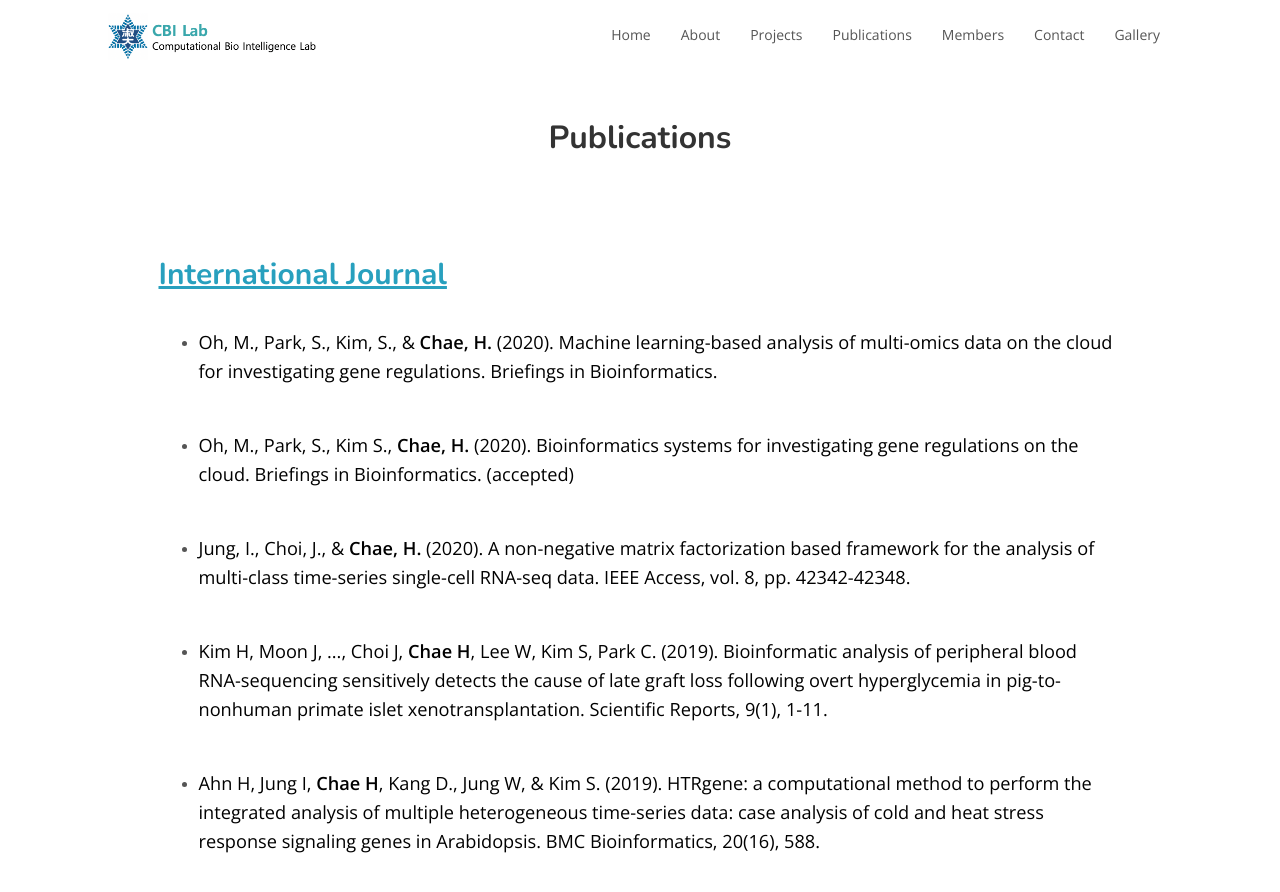
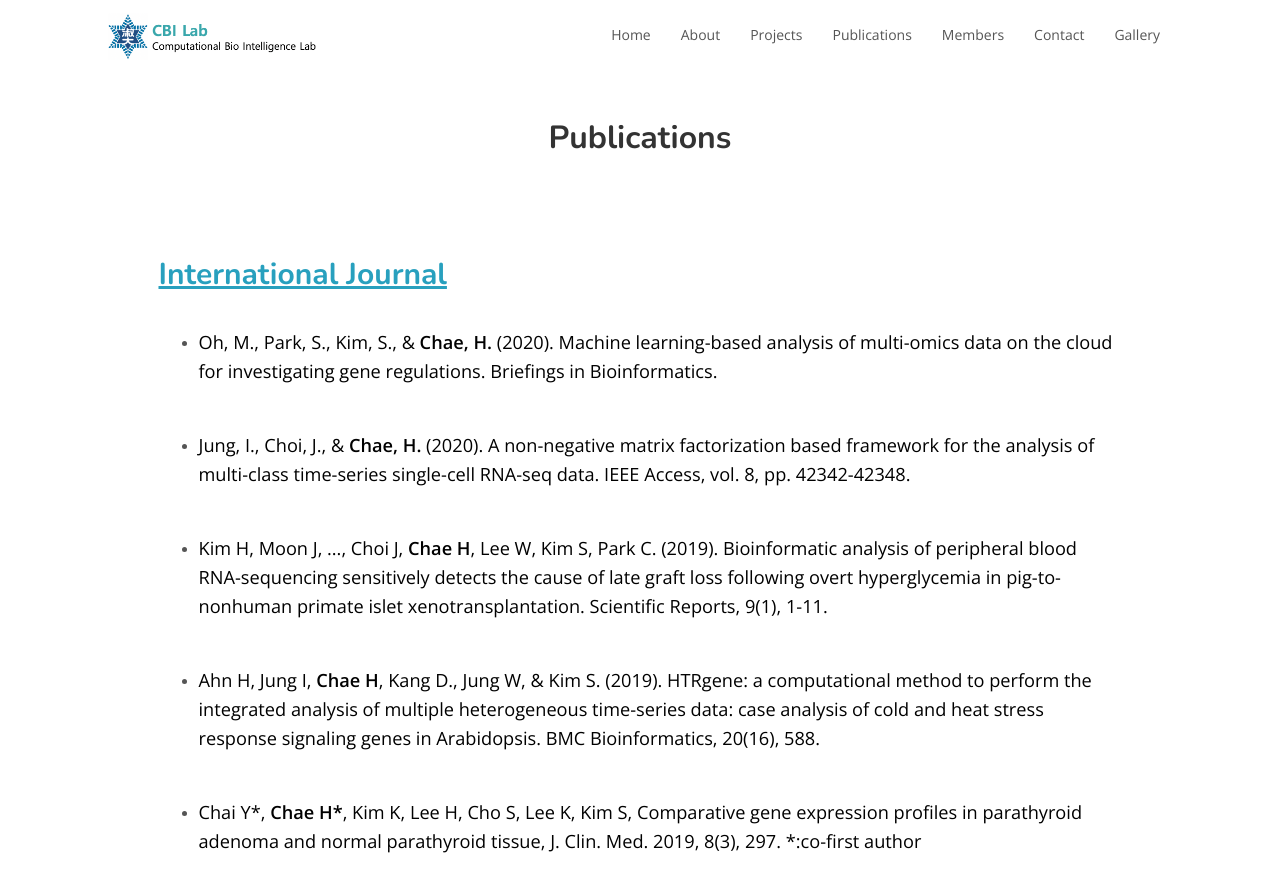
Before and after one commit to cbi-bioinfo/cbi-bioinfo.github.io_old, a Jekyll site: the page built from publications.html, in a window 1280 px wide and 900 px high. Shown: the top 892 px of the window. Built offline with Jekyll 4.4.1, drawn with Linux system fonts in a browser that asks for light colours; nearby versions of some CDN libraries.

Commit message:
delete duplicate paper (briefings)

```diff
--- a/publications.html
+++ b/publications.html
@@ -25,7 +25,6 @@ layout: default
 
                     <ul>
                         <li><p style="font-size: 130%;color: black">Oh, M., Park, S., Kim, S., & <b>Chae, H.</b> (2020). Machine learning-based analysis of multi-omics data on the cloud for investigating gene regulations. Briefings in Bioinformatics.</p></li><br><br>
-                        <li><p style="font-size: 130%;color: black">Oh, M., Park, S., Kim S., <b>Chae, H.</b> (2020). Bioinformatics systems for investigating gene regulations on the cloud. Briefings in Bioinformatics. (accepted)</p></li><br><br>
                         <li><p style="font-size: 130%;color: black">Jung, I., Choi, J., & <b>Chae, H.</b> (2020). A non-negative matrix factorization based framework for the analysis of multi-class time-series single-cell RNA-seq data. IEEE Access, vol. 8, pp. 42342-42348.</p></li><br><br>
                         <li><p style="font-size: 130%;color: black">Kim H, Moon J, ..., Choi J, <b>Chae H</b>, Lee W, Kim S, Park C. (2019). Bioinformatic analysis of peripheral blood RNA-sequencing sensitively detects the cause of late graft loss following overt hyperglycemia in pig-to-nonhuman primate islet xenotransplantation. Scientific Reports, 9(1), 1-11. </p></li><br><br>
                         <li><p style="font-size: 130%;color: black">Ahn H, Jung I, <b>Chae H</b>, Kang D., Jung W, & Kim S. (2019). HTRgene: a computational method to perform the integrated analysis of multiple heterogeneous time-series data: case analysis of cold and heat stress response signaling genes in Arabidopsis. BMC Bioinformatics, 20(16), 588.</p></li><br><br>
```
